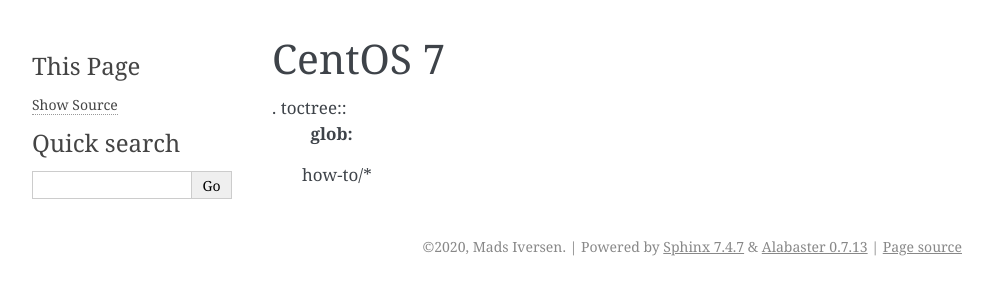
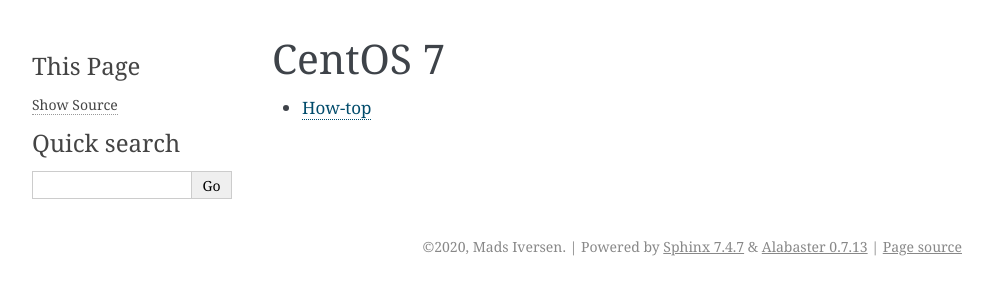
Before and after one commit to Madsiv-DK/madsiv-doc, a Sphinx documentation site: the page built from docs/source/System-Administration/Systems/Centos-7/centos-7.rst, in a window 1280 px wide. Shown: the top 300 px of the page, without its empty margins (148-1141 px from the left). Built offline with Sphinx 7.4.7, drawn with Linux system fonts in a browser that asks for light colours.

Commit message:
Additional stuff

```diff
--- a/docs/source/System-Administration/Systems/Centos-7/centos-7.rst
+++ b/docs/source/System-Administration/Systems/Centos-7/centos-7.rst
@@ -1,7 +1,7 @@
 CentOS 7
 =====================
 
-. toctree::
+.. toctree::
    :glob:
 
    how-to/*
--- /dev/null
+++ b/docs/source/System-Administration/Systems/Centos-7/how-to/how-to-setup-ssh-keys.rst
@@ -0,0 +1,2 @@
+How-top
+=======
```
